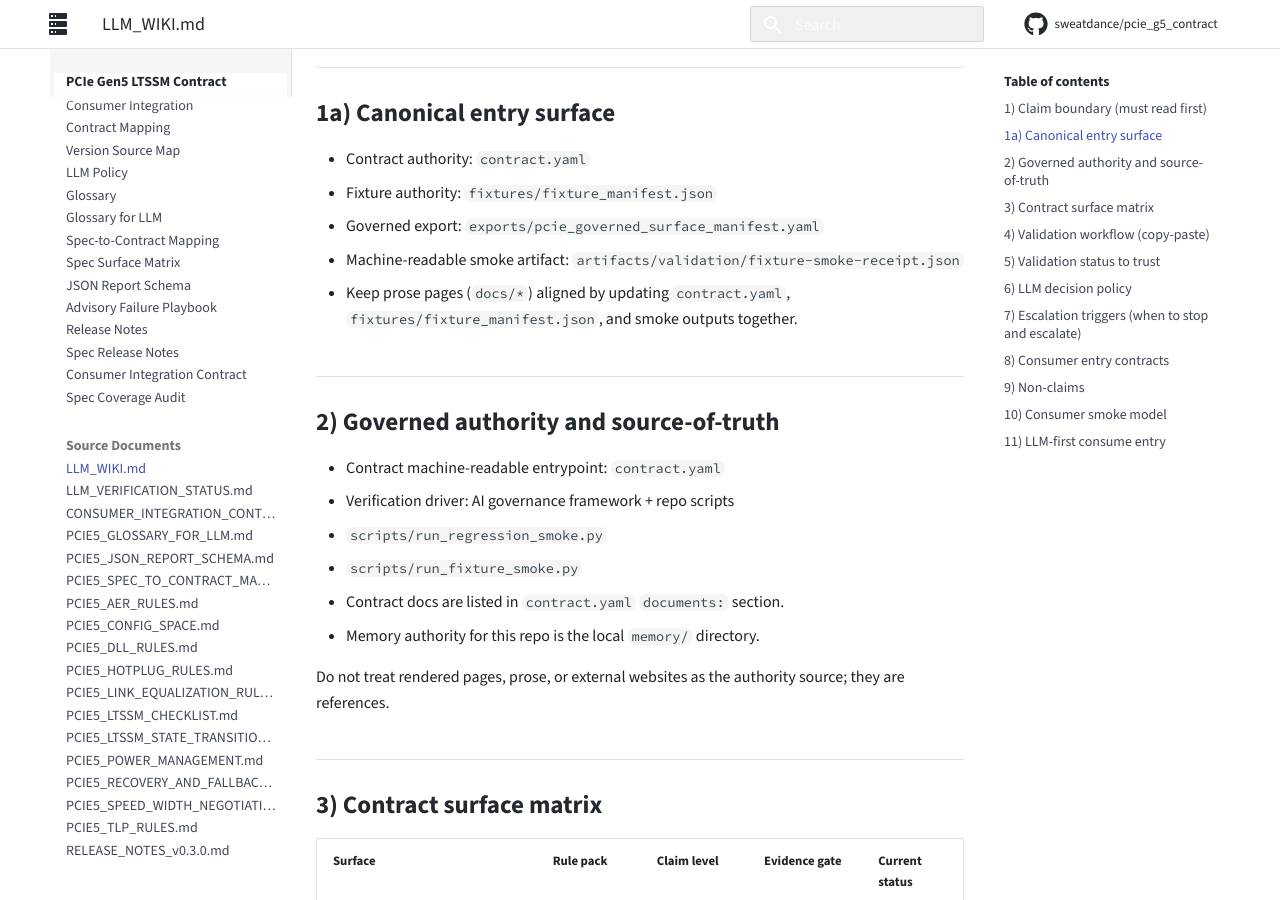
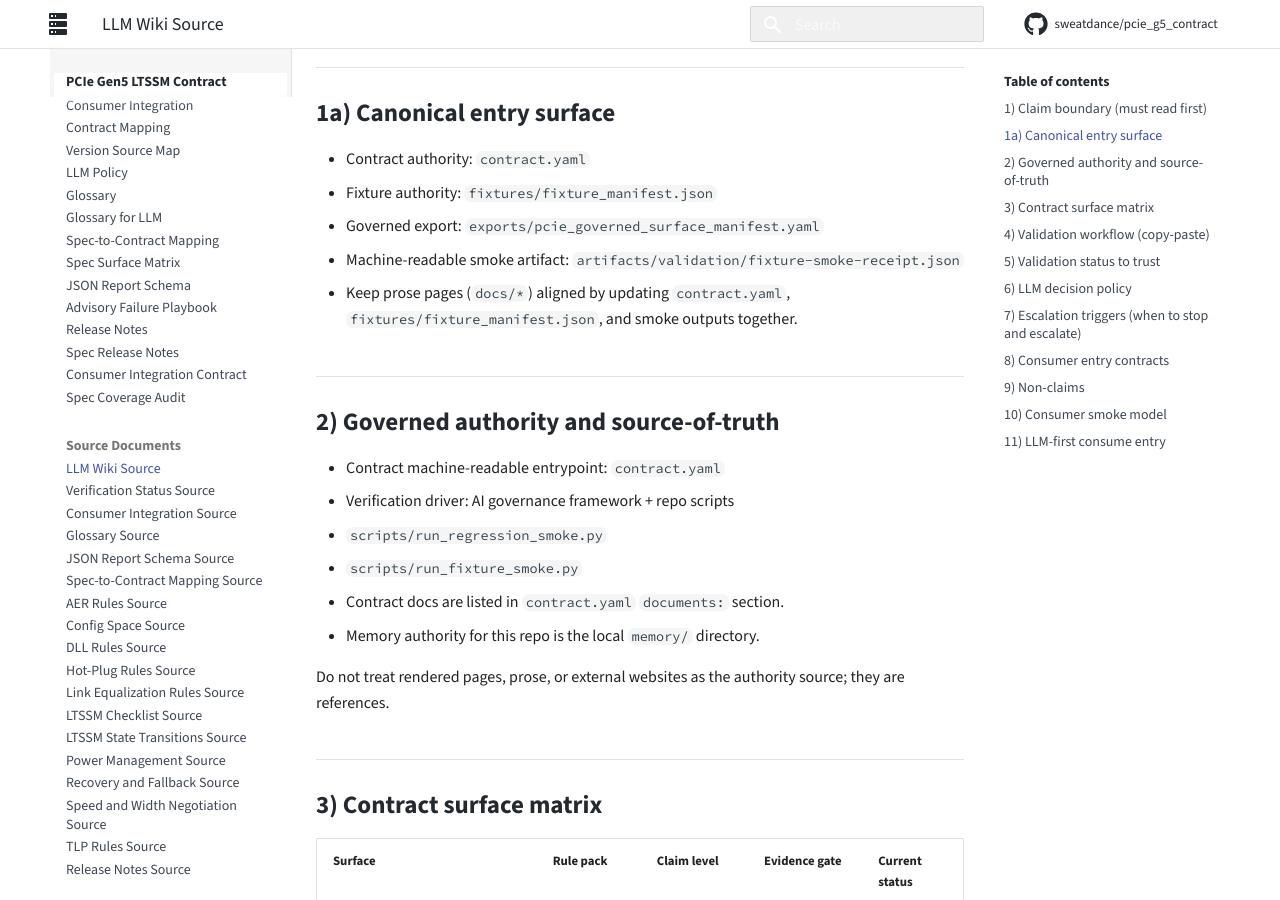
Before and after one commit to sweatdance/pcie_g5_contract, an MkDocs documentation site: the page built from docs/LLM_WIKI.md, in a window 1280 px wide and 900 px high, scrolled down 729 px. Built offline with MkDocs 1.6.1 and Material for MkDocs 9.7.7, drawn with Linux system fonts in a browser that asks for light colours; comment, search, counter and statistics services are not loaded.

```diff
--- a/mkdocs.yml
+++ b/mkdocs.yml
@@ -69,24 +69,24 @@ nav:
       - Consumer Integration Contract: en/specs/spec-consumer-integration-contract.md
       - Spec Coverage Audit: en/specs/spec-coverage-audit.md
   - Source Documents:
-      - LLM_WIKI.md: LLM_WIKI.md
-      - LLM_VERIFICATION_STATUS.md: LLM_VERIFICATION_STATUS.md
-      - CONSUMER_INTEGRATION_CONTRACT.md: CONSUMER_INTEGRATION_CONTRACT.md
-      - PCIE5_GLOSSARY_FOR_LLM.md: PCIE5_GLOSSARY_FOR_LLM.md
-      - PCIE5_JSON_REPORT_SCHEMA.md: PCIE5_JSON_REPORT_SCHEMA.md
-      - PCIE5_SPEC_TO_CONTRACT_MAPPING.md: PCIE5_SPEC_TO_CONTRACT_MAPPING.md
-      - PCIE5_AER_RULES.md: PCIE5_AER_RULES.md
-      - PCIE5_CONFIG_SPACE.md: PCIE5_CONFIG_SPACE.md
-      - PCIE5_DLL_RULES.md: PCIE5_DLL_RULES.md
-      - PCIE5_HOTPLUG_RULES.md: PCIE5_HOTPLUG_RULES.md
-      - PCIE5_LINK_EQUALIZATION_RULES.md: PCIE5_LINK_EQUALIZATION_RULES.md
-      - PCIE5_LTSSM_CHECKLIST.md: PCIE5_LTSSM_CHECKLIST.md
-      - PCIE5_LTSSM_STATE_TRANSITIONS.md: PCIE5_LTSSM_STATE_TRANSITIONS.md
-      - PCIE5_POWER_MANAGEMENT.md: PCIE5_POWER_MANAGEMENT.md
-      - PCIE5_RECOVERY_AND_FALLBACK.md: PCIE5_RECOVERY_AND_FALLBACK.md
-      - PCIE5_SPEED_WIDTH_NEGOTIATION.md: PCIE5_SPEED_WIDTH_NEGOTIATION.md
-      - PCIE5_TLP_RULES.md: PCIE5_TLP_RULES.md
-      - RELEASE_NOTES_v0.3.0.md: RELEASE_NOTES_v0.3.0.md
+      - LLM Wiki Source: LLM_WIKI.md
+      - Verification Status Source: LLM_VERIFICATION_STATUS.md
+      - Consumer Integration Source: CONSUMER_INTEGRATION_CONTRACT.md
+      - Glossary Source: PCIE5_GLOSSARY_FOR_LLM.md
+      - JSON Report Schema Source: PCIE5_JSON_REPORT_SCHEMA.md
+      - Spec-to-Contract Mapping Source: PCIE5_SPEC_TO_CONTRACT_MAPPING.md
+      - AER Rules Source: PCIE5_AER_RULES.md
+      - Config Space Source: PCIE5_CONFIG_SPACE.md
+      - DLL Rules Source: PCIE5_DLL_RULES.md
+      - Hot-Plug Rules Source: PCIE5_HOTPLUG_RULES.md
+      - Link Equalization Rules Source: PCIE5_LINK_EQUALIZATION_RULES.md
+      - LTSSM Checklist Source: PCIE5_LTSSM_CHECKLIST.md
+      - LTSSM State Transitions Source: PCIE5_LTSSM_STATE_TRANSITIONS.md
+      - Power Management Source: PCIE5_POWER_MANAGEMENT.md
+      - Recovery and Fallback Source: PCIE5_RECOVERY_AND_FALLBACK.md
+      - Speed and Width Negotiation Source: PCIE5_SPEED_WIDTH_NEGOTIATION.md
+      - TLP Rules Source: PCIE5_TLP_RULES.md
+      - Release Notes Source: RELEASE_NOTES_v0.3.0.md
 extra_css:
   - assets/styles.css
 markdown_extensions:
```
Also changed, not shown: README.md (+70 -127 lines), memory/2026-06-11.md (+10 -0 lines).
